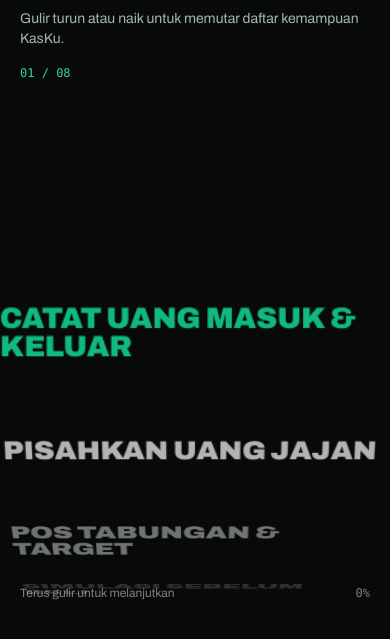
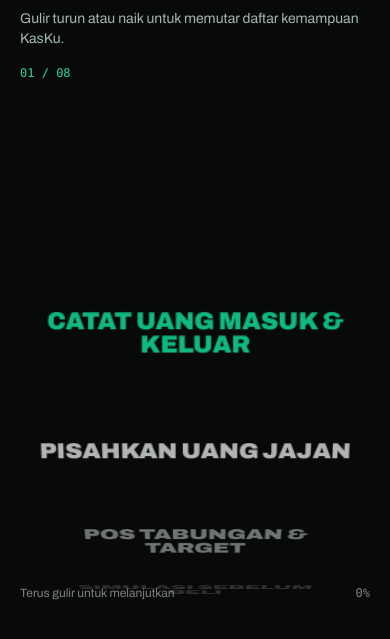
Before and after one commit to afrizadwi21/KasKu, a Next.js app in the folder frontend/: page / in a window 390 px wide. Shown: the part 3514-4153 px from the top of the page. Built offline with nearby package versions, Linux system fonts and the light colour scheme.

Commit message:
fix(landing): prevent 3D cylinder text horizontal clipping on mobile

```diff
--- a/frontend/src/components/landing/KasKu3DTextCylinder.tsx
+++ b/frontend/src/components/landing/KasKu3DTextCylinder.tsx
@@ -98,7 +98,7 @@ export function KasKu3DTextCylinder() {
         >
           <ol
             ref={drumRef}
-            className="relative w-full h-24 m-0 p-0 list-none flex items-center justify-center will-change-transform"
+            className="relative w-[80%] sm:w-[86%] mx-auto h-24 m-0 p-0 list-none flex items-center justify-center will-change-transform"
             style={{ transformStyle: "preserve-3d" }}
           >
             {CYLINDER_ITEMS.map((item, idx) => {
@@ -110,7 +110,7 @@ export function KasKu3DTextCylinder() {
               return (
                 <li
                   key={item.label}
-                  className="absolute inset-x-0 flex items-center justify-between gap-4 px-4 sm:px-8 py-3 transition-opacity duration-300"
+                  className="absolute inset-x-0 flex items-center justify-center sm:justify-between gap-3 px-2 sm:px-6 py-3 transition-opacity duration-300"
                   style={{
                     transform: `rotateX(${itemAngle}deg) translateZ(${radius}px)`,
                     backfaceVisibility: "hidden",
@@ -118,14 +118,14 @@ export function KasKu3DTextCylinder() {
                   }}
                 >
                   <span
-                    className={`font-display text-2xl sm:text-5xl lg:text-6xl tracking-tight transition-colors duration-300 ${
+                    className={`font-display text-xl sm:text-4xl lg:text-5xl tracking-tight text-center sm:text-left transition-colors duration-300 ${
                       isFocused ? "text-[#10b981]" : "text-[#f4f7f5]"
                     }`}
                   >
                     {item.label}
                   </span>
                   <span
-                    className={`hidden sm:inline-block font-mono text-xs uppercase tracking-widest px-3 py-1 rounded-sm border transition-colors duration-300 ${
+                    className={`hidden sm:inline-block shrink-0 font-mono text-xs uppercase tracking-widest px-3 py-1 rounded-sm border transition-colors duration-300 ${
                       isFocused
                         ? "border-[#10b981] text-[#34d399] bg-[#10b981]/10"
                         : "border-[#f4f7f5]/20 text-[#a3b8ad]"
```
